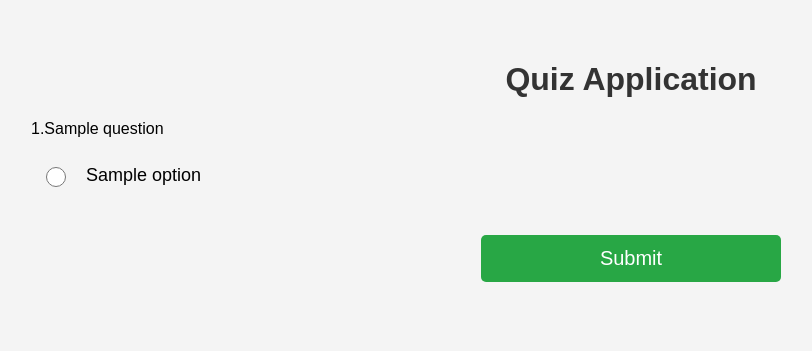
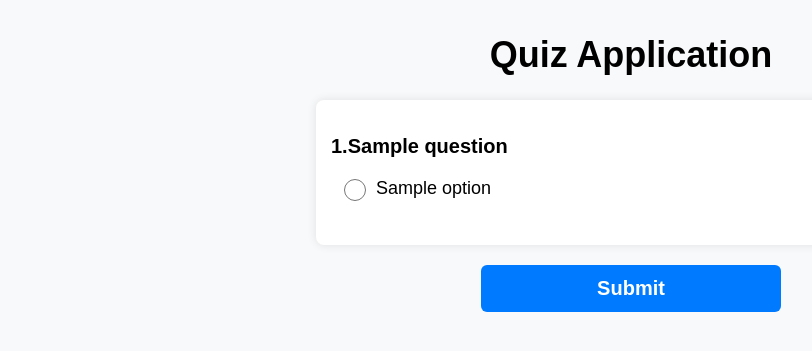
Before and after one commit to learner420/flask_quiz, a Flask app: template templates/index.html in a window 1280 px wide. Shown: the top 351 px of the page, without its empty margins (9-821 px from the left). Run offline with Flask 3, Linux system fonts and the light colour scheme; the template is opened without the code that fills it: most values are stand-ins (such as "Sample title", 1, 10 or a date in 2020).

Commit message:
updated css

```diff
--- a/static/style.css
+++ b/static/style.css
@@ -1,98 +1,96 @@
+/* General Styles */
 body {
     font-family: Arial, sans-serif;
-    background-color: #f4f4f4;
+    font-size: 18px;
+    margin: 0;
+    padding: 10px;
+    background-color: #f8f9fa;
     text-align: center;
-    margin: 20px;
-    padding: 20px;
 }
 
-h1 {
-    color: #333;
+/* Question Container */
+.question {
+    background: white;
+    padding: 15px;
+    margin: 10px auto;
+    border-radius: 8px;
+    box-shadow: 0px 0px 10px rgba(0, 0, 0, 0.1);
+    max-width: 600px;
 }
 
-.container {
-    background: white;
-    max-width: 600px;
-    margin: auto;
-    padding: 20px;
-    border-radius: 10px;
-    box-shadow: 0 0 10px rgba(0, 0, 0, 0.1);
+/* Question Text */
+.question p {
+    font-size: 20px;
+    font-weight: bold;
+    margin-bottom: 10px;
+    text-align: left;
 }
 
-.question {
-    text-align: left;
-    margin-bottom: 20px;
+/* Option Styles */
+.options {
+    display: flex;
+    flex-direction: column;
+    align-items: flex-start;
 }
 
-.options label {
-    display: block;
-    margin: 5px 0;
-    padding: 8px;
-    background: #e9e9e9;
-    border-radius: 5px;
-    cursor: pointer;
-}
-
-.options label:hover {
-    background: #ddd;
-}
-
-button {
-    background-color: #28a745;
-    color: white;
-    border: none;
-    padding: 10px 20px;
-    border-radius: 5px;
-    cursor: pointer;
-    font-size: 16px;
-}
-
-button:hover {
-    background-color: #218838;
-}
-
-#result {
-    margin-top: 20px;
-    font-size: 18px;
-    font-weight: bold;
-}
-
-/* Make radio buttons larger */
-input[type="radio"] {
-    width: 20px;
-    height: 20px;
-    margin-right: 10px;
-}
-
-/* Improve spacing and touch area for labels */
+/* Improve Label and Radio Button Size */
 label {
     font-size: 18px;
     display: flex;
     align-items: center;
-    gap: 10px;
+    padding: 8px;
     cursor: pointer;
-    padding: 10px;
+    border-radius: 5px;
+    transition: background 0.2s ease-in-out;
+    width: 100%;
 }
 
-/* Make the submit button bigger */
+/* Make Radio Buttons Larger */
+input[type="radio"] {
+    width: 22px;
+    height: 22px;
+    margin-right: 10px;
+}
+
+/* Highlight on Hover and Selection */
+label:hover {
+    background: #e9ecef;
+}
+
+/* Submit Button */
 button[type="submit"] {
     font-size: 20px;
-    padding: 12px 20px;
-    background-color: #28a745;
+    padding: 12px 16px;
+    background-color: #007bff;
     color: white;
     border: none;
-    border-radius: 5px;
+    border-radius: 6px;
     cursor: pointer;
-    width: 100%;
+    width: 90%;
     max-width: 300px;
+    margin: 20px auto;
     display: block;
-    margin: 20px auto;
+    font-weight: bold;
 }
 
-/* Ensure responsiveness */
+/* Adjustments for Mobile Devices */
 @media (max-width: 600px) {
+    body {
+        font-size: 20px;
+    }
+
+    .question {
+        padding: 12px;
+        max-width: 95%;
+    }
+
+    .question p {
+        font-size: 22px;
+    }
+
     label {
         font-size: 20px;
+        padding: 10px;
     }
 
     input[type="radio"] {
```
